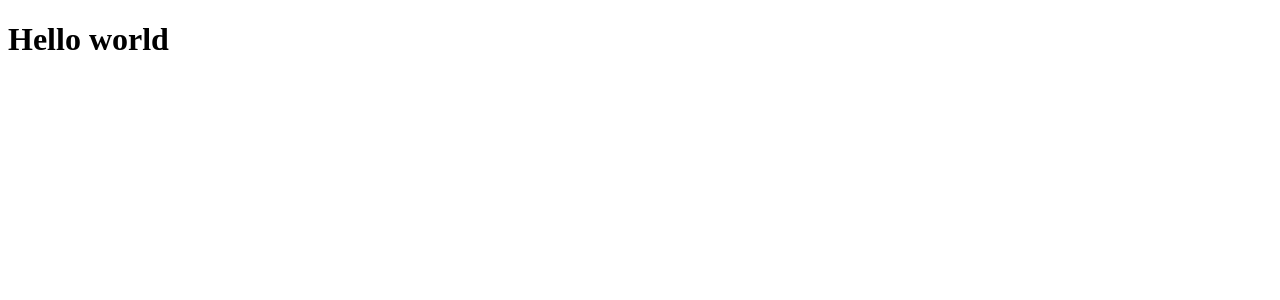
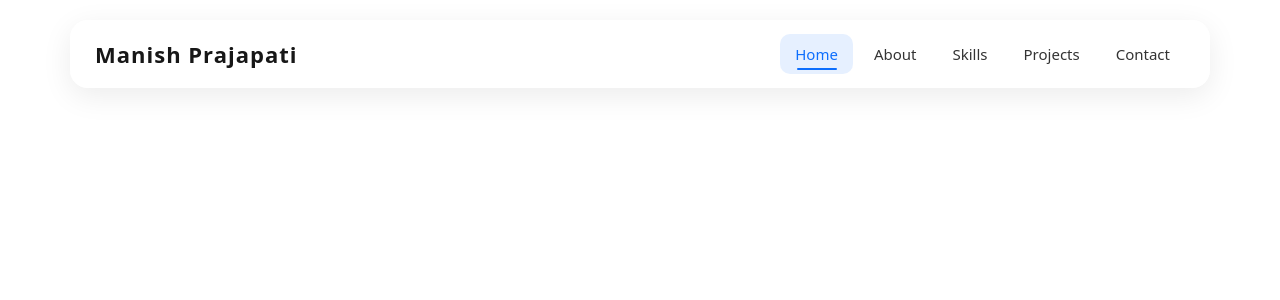
Before and after one commit to manish202/personal-portfolio, a React (Vite) app: page / in a window 1280 px wide. Shown: the top 300 px of the page. Built offline with nearby package versions, Linux system fonts and the light colour scheme.

Commit message:
responsive navigation bar created

```diff
--- /dev/null
+++ b/src/App.css
@@ -0,0 +1,11 @@
+html {
+    scroll-behavior: smooth;
+}
+section {
+    scroll-margin-top: 80px;
+}
+@media (max-width: 768px) {
+    section {
+        scroll-margin-top: 50px;
+    }
+}
--- a/src/App.tsx
+++ b/src/App.tsx
@@ -1,5 +1,10 @@
+import "bootstrap/dist/css/bootstrap.min.css";
+import { RouterProvider } from "react-router";
+import router from "./router";
+import "./App.css";
+
 const App = () => {
-  return <h1>Hello world</h1>
+  return <RouterProvider router={router} />
 }
 
 export default App;
--- /dev/null
+++ b/src/components/navbar/Navbar.module.css
@@ -0,0 +1,145 @@
+.navbarWrapper{
+    position: fixed;
+    top: 20px;
+    left: 0;
+    width: 100%;
+    z-index: 1000;
+    padding: 0 20px;
+}
+.navbar{
+    position: relative;
+    min-height: 68px;
+    padding: 0 24px;
+    display: flex;
+    align-items: center;
+    justify-content: space-between;
+    border: 1px solid rgba(255, 255, 255, 0.2);
+    border-radius: 18px;
+    background: rgba(255, 255, 255, 0.65);
+    backdrop-filter: blur(14px);
+    -webkit-backdrop-filter: blur(14px);
+    box-shadow: 0 8px 30px rgba(0, 0, 0, 0.08);
+}
+.logo {
+    color: #171717;
+    font-size: 22px;
+    font-weight: 700;
+    letter-spacing: 1px;
+    text-decoration: none;
+    transition: color 0.25s ease, transform 0.25s ease;
+}
+.logo:hover{
+    color: #0d6efd;
+    transform: translateY(-1px);
+}
+.menu {
+    display: flex;
+    align-items: center;
+    gap: 6px;
+}
+.navLink {
+    position: relative;
+    padding: 9px 15px;
+    color: #333;
+    font-size: 15px;
+    font-weight: 500;
+    text-decoration: none;
+    border-radius: 10px;
+    transition: color 0.25s ease, background-color 0.25s ease, transform 0.25s ease;
+}
+.navLink.active {
+    color: #0d6efd;
+    background: rgba(13, 110, 253, 0.1);
+}
+.navLink.active::after {
+    width: 55%;
+}
+.navLink:hover {
+    color: #0d6efd;
+    background: rgba(13, 110, 253, 0.08);
+    transform: translateY(-2px);
+}
+.navLink::after {
+    content: "";
+    position: absolute;
+    left: 50%;
+    bottom: 4px;
+    width: 0;
+    height: 2px;
+    background: #0d6efd;
+    border-radius: 10px;
+    transform: translateX(-50%);
+    transition: width 0.25s ease;
+}
+.navLink:hover::after {
+    width: 55%;
+}
+.menuButton {
+    display: none;
+    width: 42px;
+    height: 42px;
+    padding: 0;
+    align-items: center;
+    justify-content: center;
+    border: 0;
+    border-radius: 10px;
+    background: transparent;
+    color: #171717;
+    cursor: pointer;
+    font-size: 25px;
+    transition: color 0.25s ease, background-color 0.25s ease;
+}
+.menuButton:hover {
+    color: #0d6efd;
+    background: rgba(13, 110, 253, 0.08);
+}
+.menuButton svg {
+    display: block;
+}
+@media (max-width: 768px) {
+    .navbarWrapper {
+        top: 12px;
+        padding: 0 12px;
+    }
+    .navbar {
+        min-height: 62px;
+        padding: 0 18px;
+    }
+    .menuButton {
+        display: flex;
+        flex-shrink: 0;
+        position: relative;
+        z-index: 1002;
+    }
+    .menu {
+        display: none;
+        position: absolute;
+        top: calc(100% + 10px);
+        left: 0;
+        right: 0;
+        padding: 10px;
+        flex-direction: column;
+        align-items: stretch;
+        gap: 4px;
+        border: 1px solid rgba(255, 255, 255, 0.2);
+        border-radius: 16px;
+        background: rgba(255, 255, 255, 0.75);
+        backdrop-filter: blur(14px);
+        -webkit-backdrop-filter: blur(14px);
+        box-shadow: 0 10px 30px rgba(0, 0, 0, 0.08);
+    }
+    .menuOpen {
+        display: flex;
+    }
+    .navLink {
+        width: 100%;
+        padding: 12px 14px;
+        text-align: left;
+    }
+    .navLink:hover {
+        transform: none;
+    }
+    .navLink::after {
+        display: none;
+    }
+}
--- /dev/null
+++ b/src/components/navbar/Navbar.tsx
@@ -0,0 +1,90 @@
+import { useState, useEffect, useRef } from "react";
+import { Link, useLocation } from "react-router";
+import { FiMenu, FiX } from "react-icons/fi";
+import styles from "./Navbar.module.css";
+
+const menuItems = [
+    { title: "Home", href: "#home" },
+    { title: "About", href: "#about" },
+    { title: "Skills", href: "#skills" },
+    { title: "Projects", href: "#projects" },
+    { title: "Contact", href: "#contact" },
+];
+
+const Navbar = () => {
+    const [isOpen, setIsOpen] = useState(false);
+    const [activeSection, setActiveSection] = useState<string|null>(null);
+    const location = useLocation();
+    const isNavigating = useRef(false);
+    const navTimeoutRef = useRef<ReturnType<typeof setTimeout> | null>(null);
+    const closeMenu = () => setIsOpen(false);
+    useEffect(() => {
+        const matchedSection = menuItems.find((item) => item.href === location.hash);
+        if(matchedSection){
+            const section = document.getElementById(matchedSection.href.replace("#",""));
+            if(!section) return;
+            section.scrollIntoView({ behavior: "smooth", block: "start", });
+            setActiveSection(location.hash);
+            isNavigating.current = true;
+            if(navTimeoutRef.current) clearTimeout(navTimeoutRef.current);
+            navTimeoutRef.current = setTimeout(() => {
+                isNavigating.current = false;
+            }, 800);
+        }else{
+            if(location.pathname === "/") setActiveSection("#home");
+        }
+        return () => {
+            if (navTimeoutRef.current) clearTimeout(navTimeoutRef.current);
+        }
+    },[location.hash]);
+    useEffect(() => {
+        const observer = new IntersectionObserver((entries) => {
+            if (isNavigating.current) return;
+            // multiple section ek sath ui mai aa sakte hai to random order mil sakta hai.
+            // const visibleSection = entries.find((entry) => entry.isIntersecting);
+            // avoide random order by picking last section.
+            const visibleSection = entries.filter((entry) => entry.isIntersecting).pop();
+            if(visibleSection){
+                const id = visibleSection.target.id;
+                setActiveSection(`#${id}`);
+            }
+        },{
+            root: null,
+            rootMargin: "-50% 0px -50% 0px",
+            threshold: 0
+        });
+        const sections = menuItems.map((item) => document.querySelector(item.href))
+        .filter(sec => sec !== null);
+        sections.forEach(section => observer.observe(section));
+        return () => {
+            observer.disconnect();
+        }
+    },[]);
+    return (
+        <header className={styles.navbarWrapper}>
+            <nav className={`container ${styles.navbar}`}>
+                <Link to="/#home" className={styles.logo} onClick={closeMenu}>Manish Prajapati</Link>
+                <div className={`${styles.menu} ${isOpen ? styles.menuOpen : ""}`}>
+                    {menuItems.map((item) => (
+                        <Link key={item.href} to={`/${item.href}`} onClick={closeMenu}
+                            className={`${styles.navLink} ${item.href === activeSection ? styles.active : ""}`}
+                        >
+                            {item.title}
+                        </Link>
+                    ))}
+                </div>
+                <button
+                    type="button"
+                    className={styles.menuButton}
+                    onClick={() => setIsOpen((prev) => !prev)}
+                    aria-label={isOpen ? "Close navigation" : "Open navigation"}
+                    aria-expanded={isOpen}
+                    >
+                    {isOpen ? <FiX /> : <FiMenu />}
+                </button>
+            </nav>
+        </header>
+    )
+}
+
+export default Navbar;
--- /dev/null
+++ b/src/layouts/GlobalLayout.tsx
@@ -0,0 +1,13 @@
+import { Outlet } from "react-router";
+import Navbar from "../components/navbar/Navbar";
+
+const GlobalLayout = () => {
+    return (
+        <>
+            <Navbar />
+            <Outlet />
+        </>
+    )
+}
+
+export default GlobalLayout;
--- /dev/null
+++ b/src/pages/HomePage.tsx
@@ -0,0 +1,9 @@
+const HomePage = () => {
+    return (
+        <main>
+
+        </main>
+    )
+}
+
+export default HomePage;
--- /dev/null
+++ b/src/router.tsx
@@ -0,0 +1,14 @@
+import { createBrowserRouter } from "react-router";
+import GlobalLayout from "./layouts/GlobalLayout";
+import HomePage from "./pages/HomePage";
+
+const router = createBrowserRouter([
+    {
+        path: "/", element: <GlobalLayout />,
+        children: [
+            { index: true, element: <HomePage /> },
+        ]
+    }
+])
+
+export default router;
```
